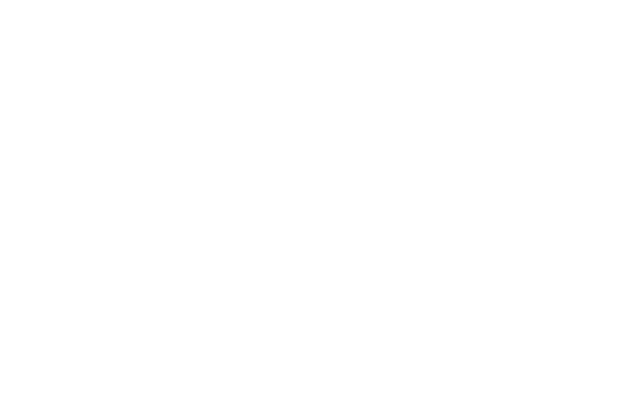
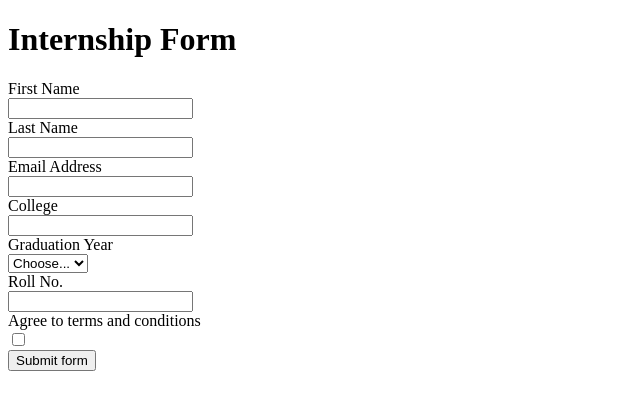
Before and after one commit to acciojob/bootstrap-form-easy-Anurag-Bachheti, a website: page main.html in a window 1280 px wide. Shown: the whole page, without its empty margins (0-640 px from the left). Drawn offline with Linux system fonts and the light colour scheme.

Commit message:
created a submission

```diff
--- a/main.html
+++ b/main.html
@@ -1,16 +1,59 @@
+
 <!DOCTYPE html>
+<html lang="en">
+<head>
+    <meta charset="UTF-8">
+    <meta name="viewport" content="width=device-width, initial-scale=1.0">
+    <title>Document</title>
+    <link rel="stylesheet" href="style.css">
+</head>
+<body>
+    <form id="my-form">
+        <h1>Internship Form</h1>
+        <label for="fname">First Name</label>
+        <br>
+        <input id="first-name-input" type="text" name="fname" required="Yes">
 
-<html>
+        <br>
+        <label for="lname">Last Name</label>
+        <br>
+        <input id="last-name-input" type="text" name="lname" required="Yes">
 
-<head>
-	<link rel="stylesheet" href="styles.css">
-</head>
+        <br>
+        <label for="email">Email Address</label>
+        <br>
+        <input id="email-input" type="email" name="email" required="Yes">
 
-<body>
-	<!-- the entire body must be written by student -->
-    <script type="text/javascript" src="./script.js">
-</script>
+        <br>
+        <label for="college">College</label>
+        <br>
+        <input id="college-input" type="text" name="college" required="Yes">
 
+        <br>
+        <label for="graduation-input">Graduation Year</label>
+        <br>
+        <select id="graduation-input" name="graduation-input" required="Yes">
+            <option value="" disabled selected>Choose...</option>
+            <option value="2020">2020</option>
+            <option value="2021">2021</option>
+            <option value="2022">2022</option>
+            <option value="2023">2023</option>
+        </select>
+
+        <br>
+        <label for="roll-no-input">Roll No.</label>
+        <br>
+        <input id="roll-no-input" type="roll-no-input" required="Yes">
+
+        <br>
+        <label for="conditions-checkbox">Agree to terms and conditions</label>
+        <br>
+        <input id="conditions-checkbox" type="checkbox" required="Yes">
+
+        <br>
+        <button>Submit form</button>
+    </form>
+
+    <script src="script.js"></script>
 </body>
-
 </html>
--- a/script.js
+++ b/script.js
@@ -1 +1,8 @@
-//your code here
+document.getElementById("my-form").addEventListener("submit", function(event) {
+    event.preventDefault();
+    if(!this.checkValidity()){
+        this.classList.add("was validated");
+    } else{
+        alert("Form submitted successfully!");
+    }
+});
```
